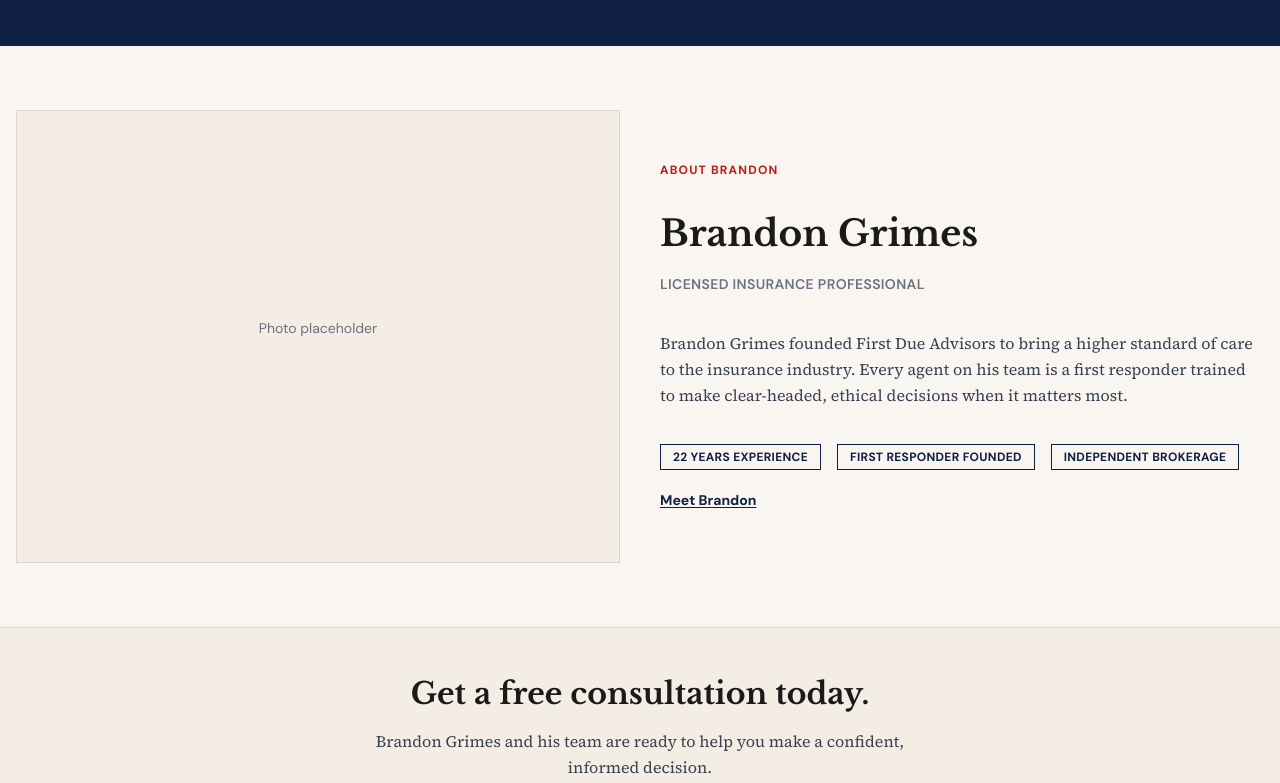
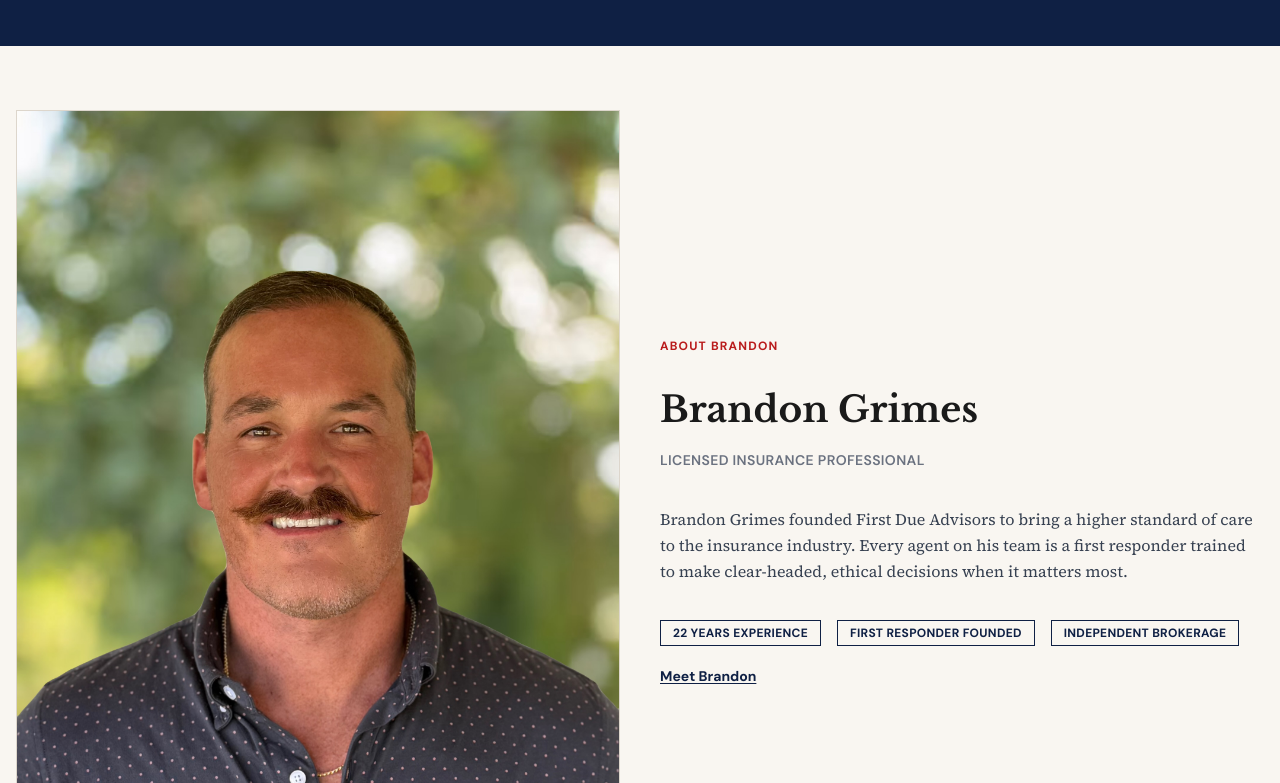
Before and after one commit to SavageTechnologies/First_Due_Advisors, a Next.js app: page / in a window 1280 px wide. Shown: the part 1417-2200 px from the top of the page. Built offline with nearby package versions, Linux system fonts and the light colour scheme; no server answers; the database is empty.

Commit message:
add brandon image

```diff
--- a/src/app/(site)/about/page.tsx
+++ b/src/app/(site)/about/page.tsx
@@ -1,4 +1,5 @@
 import type { Metadata } from 'next';
+import Image from 'next/image';
 import { buildPageMetadata } from '@/lib/seo/metadata';
 import { buildPersonSchema, buildOrganizationSchema, buildBreadcrumbSchema } from '@/lib/seo/schema';
 import { JsonLd } from '@/components/seo/JsonLd';
@@ -48,10 +49,15 @@
         <div className="flex flex-col gap-10">
           {/* Photo + intro */}
           <div className="grid grid-cols-1 gap-8 md:grid-cols-2 items-start">
-            <div className="bg-[var(--cream-warm)] border border-[var(--border-warm)] aspect-[3/4] flex items-center justify-center">
-              <p className="text-sm text-[var(--text-muted)] font-sans">
-                {AUTHOR_NAME} photo
-              </p>
+            <div className="relative aspect-[3/4] overflow-hidden border border-[var(--border-warm)]">
+              <Image
+                src="/images/brandon-grimes.jpg"
+                alt={`${AUTHOR_NAME} — ${AUTHOR_TITLE}`}
+                fill
+                className="object-cover object-top"
+                sizes="(max-width: 768px) 100vw, 40vw"
+                priority
+              />
             </div>
             <div className="flex flex-col gap-4">
               <h2 className="font-display text-2xl font-bold text-[var(--text)]">
--- a/src/app/(site)/page.tsx
+++ b/src/app/(site)/page.tsx
@@ -1,5 +1,6 @@
 import type { Metadata } from 'next';
 import Link from 'next/link';
+import Image from 'next/image';
 import { getServices } from '@/lib/data/services';
 import { getTestimonials } from '@/lib/data/testimonials';
 import { buildPageMetadata } from '@/lib/seo/metadata';
@@ -71,10 +72,15 @@
       {/* About teaser */}
       <section className="max-w-7xl mx-auto px-4 py-16">
         <div className="grid grid-cols-1 gap-10 md:grid-cols-2 items-center">
-          <div className="bg-[var(--cream-warm)] border border-[var(--border-warm)] aspect-[4/3] flex items-center justify-center">
-            <p className="text-sm text-[var(--text-muted)] font-sans">
-              Photo placeholder
-            </p>
+          <div className="relative aspect-[3/4] overflow-hidden border border-[var(--border-warm)]">
+            <Image
+              src="/images/brandon-grimes.jpg"
+              alt={`${AUTHOR_NAME} — ${AUTHOR_TITLE}`}
+              fill
+              className="object-cover object-top"
+              sizes="(max-width: 768px) 100vw, 50vw"
+              priority
+            />
           </div>
           <div className="flex flex-col gap-5">
             <p className="text-xs font-bold uppercase tracking-widest text-accent">
```
Also changed, not shown: public/images/brandon-grimes.jpg (added).
